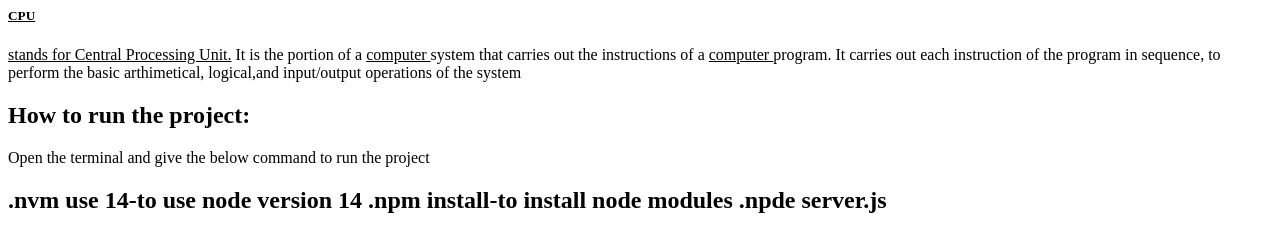
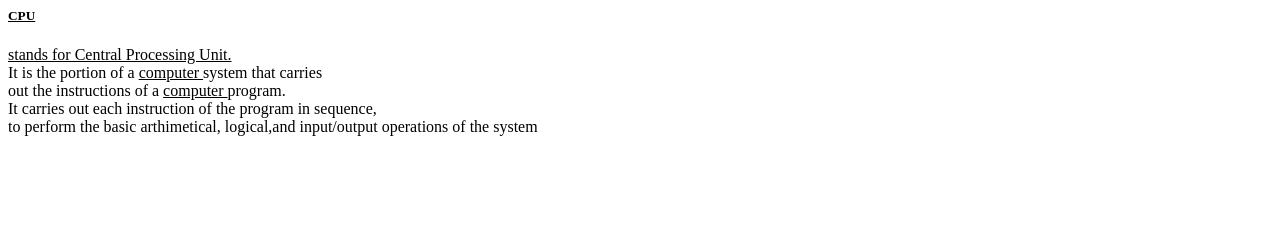
Before and after one commit to iamneo-production/dcedbdadfbbddcaadaeccdfffebaeceaec, a website: page public/index.html in a window 1280 px wide. Drawn offline with Linux system fonts and the light colour scheme.

Commit message:
Backup Commit

```diff
--- a/public/index.html
+++ b/public/index.html
@@ -3,29 +3,12 @@
 <title> <b> CPU </b> </title>
 </head>
 <body>
-    <p> <u> <h5> <b> CPU </b> </h5> stands for Central Processing Unit.</u>
-        It is the portion of a <u> computer </u> system that carries
-        out the instructions of a <u> computer </u> program.
-        It carries out each instruction of the program in sequence,
-        to perform the basic arthimetical, logical,and input/output operations of the system
+    <p> <u> <h5> <b> CPU </b> </h5> stands for Central Processing Unit.</u><br>
+        It is the portion of a <u> computer </u> system that carries<br>
+        out the instructions of a <u> computer </u> program.<br>
+        It carries out each instruction of the program in sequence,<br>
+        to perform the basic arthimetical, logical,and input/output operations of the system<br>
     </p>
-<h2>
-    <b>
-        How to run the project:
-    </b>
-</h2>
-<p>
-    Open the terminal and give the below command to run the project
-</p>
-<h2>
-    <b>.nvm use 14</b>-to use node version 14
-    <b>.npm install</b>-to install node modules
-    <b>.npde server.js</b>
-</h2>
-
 
 </body>
-
-
-
 </html>
```
